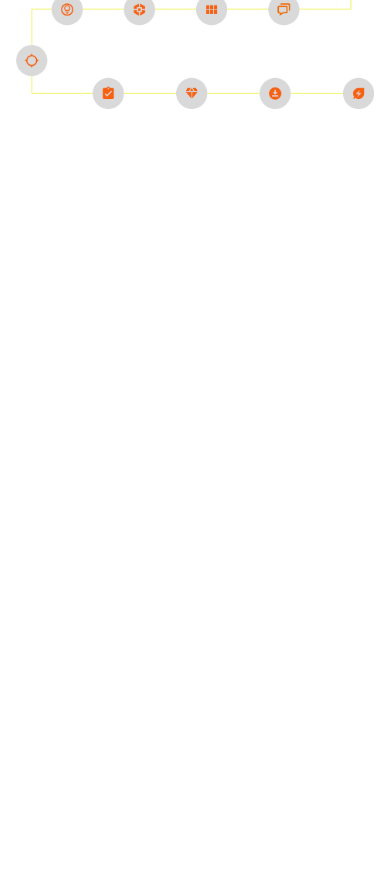
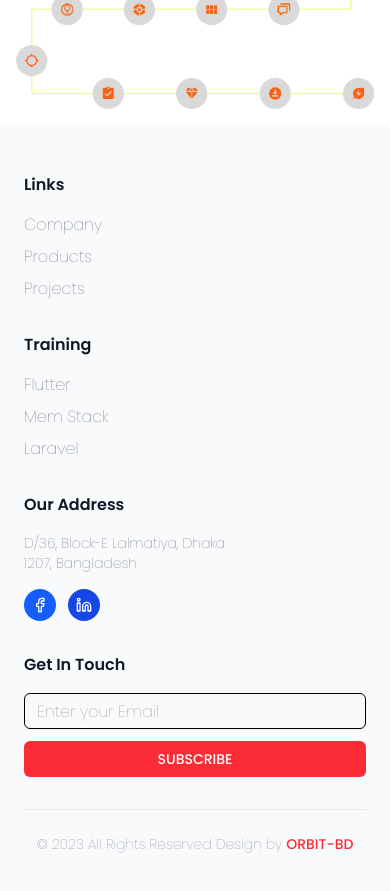
Before and after one commit to Mehebul02/deshit, a React (Vite) app: page / in a window 390 px wide. Shown: the part 9920-10811 px from the top of the page. Before the commit the page ends 10045 px from the top, so only its background shows below. Built offline with nearby package versions, Linux system fonts and the light colour scheme.

Commit message:
Designed the footer section

```diff
--- /dev/null
+++ b/src/components/shared/footer/Footer.tsx
@@ -0,0 +1,99 @@
+import { Facebook, Linkedin } from "lucide-react"
+import { Input } from "../../ui/input"
+import { Button } from "../../ui/button"
+
+export default function Footer() {
+  return (
+    <footer className="bg-gray-50 py-12 px-6">
+      <div className="max-w-6xl mx-auto">
+        <div className="grid grid-cols-1 md:grid-cols-4 gap-8 mb-8">
+          {/* Links Section */}
+          <div>
+            <h3 className="font-semibold text-gray-900 mb-4">Links</h3>
+            <ul className="space-y-2">
+              <li>
+                <a href="#" className="text-gray-600 hover:text-gray-900 transition-colors">
+                  Company
+                </a>
+              </li>
+              <li>
+                <a href="#" className="text-gray-600 hover:text-gray-900 transition-colors">
+                  Products
+                </a>
+              </li>
+              <li>
+                <a href="#" className="text-gray-600 hover:text-gray-900 transition-colors">
+                  Projects
+                </a>
+              </li>
+            </ul>
+          </div>
+
+          {/* Training Section */}
+          <div>
+            <h3 className="font-semibold text-gray-900 mb-4">Training</h3>
+            <ul className="space-y-2">
+              <li>
+                <a href="#" className="text-gray-600 hover:text-gray-900 transition-colors">
+                  Flutter
+                </a>
+              </li>
+              <li>
+                <a href="#" className="text-gray-600 hover:text-gray-900 transition-colors">
+                  Mem Stack
+                </a>
+              </li>
+              <li>
+                <a href="#" className="text-gray-600 hover:text-gray-900 transition-colors">
+                  Laravel
+                </a>
+              </li>
+            </ul>
+          </div>
+
+          {/* Our Address Section */}
+          <div>
+            <h3 className="font-semibold text-gray-900 mb-4">Our Address</h3>
+            <p className="text-gray-600 text-sm mb-4">
+              D/36, Block-E Lalmatiya, Dhaka
+              <br />
+              1207, Bangladesh
+            </p>
+            <div className="flex space-x-3">
+              <a
+                href="#"
+                className="w-8 h-8 bg-blue-600 rounded-full flex items-center justify-center hover:bg-blue-700 transition-colors"
+                aria-label="Facebook"
+              >
+                <Facebook className="w-4 h-4 text-white" />
+              </a>
+              <a
+                href="#"
+                className="w-8 h-8 bg-blue-700 rounded-full flex items-center justify-center hover:bg-blue-800 transition-colors"
+                aria-label="LinkedIn"
+              >
+                <Linkedin className="w-4 h-4 text-white" />
+              </a>
+            </div>
+          </div>
+
+          {/* Get In Touch Section */}
+          <div>
+            <h3 className="font-semibold text-gray-900 mb-4">Get In Touch</h3>
+            <div className="space-y-3">
+              <Input type="email" placeholder="Enter your Email" className="w-full" />
+              <Button className="w-full bg-red-500 hover:bg-red-600 text-white font-medium">SUBSCRIBE</Button>
+            </div>
+          </div>
+        </div>
+
+        {/* Copyright Section */}
+        <div className="border-t border-gray-200 pt-6">
+          <p className="text-center text-sm text-gray-500">
+            © 2023 All Rights Reserved Design by <span className="text-red-500 font-medium">ORBIT-BD</span>
+          </p>
+        </div>
+      </div>
+    </footer>
+  )
+}
--- /dev/null
+++ b/src/components/ui/input.tsx
@@ -0,0 +1,21 @@
+import * as React from "react"
+
+import { cn } from "../../lib/utils"
+
+function Input({ className, type, ...props }: React.ComponentProps<"input">) {
+  return (
+    <input
+      type={type}
+      data-slot="input"
+      className={cn(
+        "file:text-foreground placeholder:text-muted-foreground selection:bg-primary selection:text-primary-foreground dark:bg-input/30 border-input h-9 w-full min-w-0 rounded-md border bg-transparent px-3 py-1 text-base shadow-xs transition-[color,box-shadow] outline-none file:inline-flex file:h-7 file:border-0 file:bg-transparent file:text-sm file:font-medium disabled:pointer-events-none disabled:cursor-not-allowed disabled:opacity-50 md:text-sm",
+        "focus-visible:border-ring focus-visible:ring-ring/50 focus-visible:ring-[3px]",
+        "aria-invalid:ring-destructive/20 dark:aria-invalid:ring-destructive/40 aria-invalid:border-destructive",
+        className
+      )}
+      {...props}
+    />
+  )
+}
+
+export { Input }
--- a/src/mainlayout/Root.tsx
+++ b/src/mainlayout/Root.tsx
@@ -1,6 +1,7 @@
 
 import { Outlet } from "react-router-dom";
 import Header from "../components/shared/header/Header";
+import Footer from "../components/shared/footer/Footer";
 
 
 const Root = () => {
@@ -11,6 +12,7 @@ const Root = () => {
             <div className=" min-h-[calc(100vh-68px)]">
                 <Outlet />
             </div>
+            <Footer />
 
         </div>
     );
```
Also changed, not shown: 1 other file (tests, documents, lock files or other folders).
